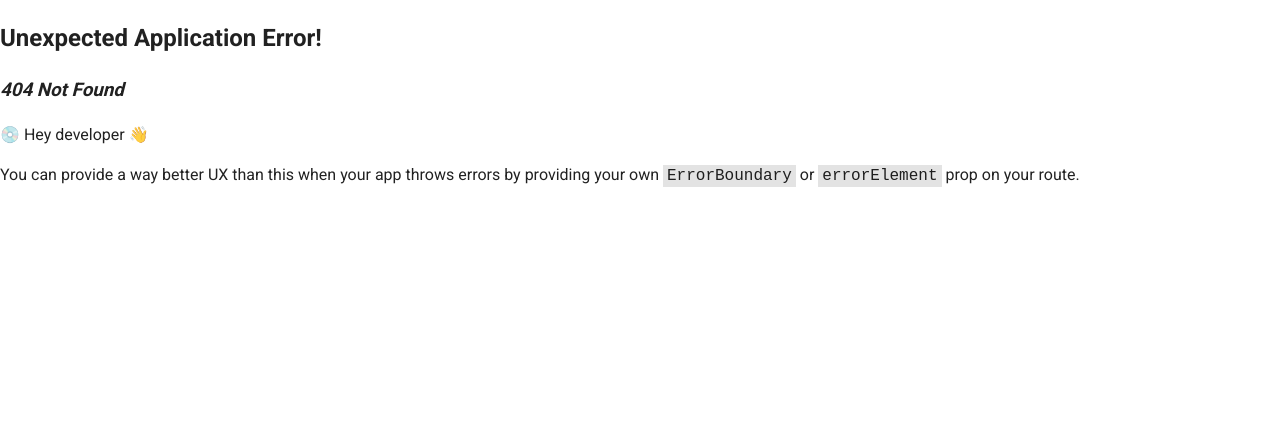
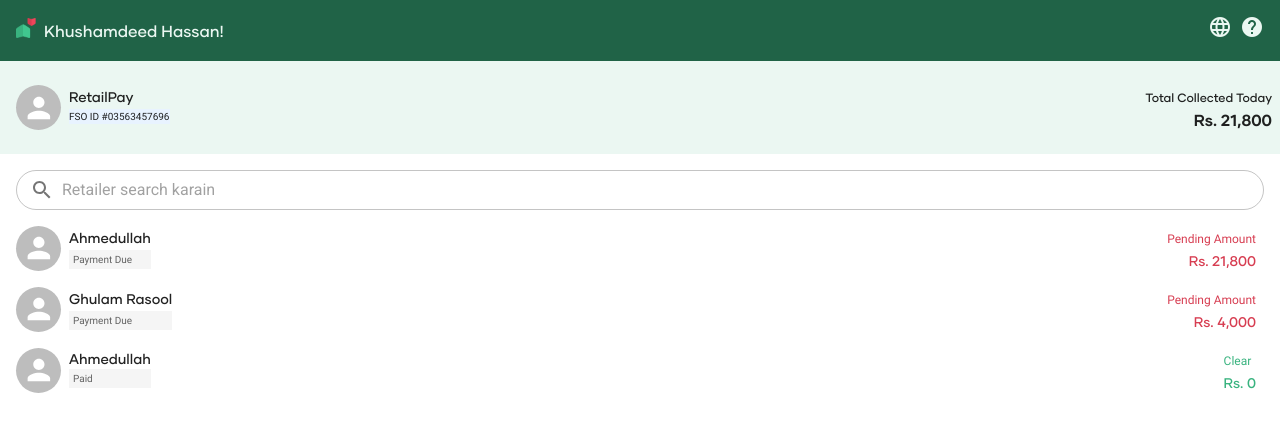
Before and after one commit to creditbook-poc/wlk-mui, a React (Vite) app: page /example in a window 1280 px wide. Before the commit this address had no page. Shown: the top 432 px of the page. Built offline with nearby package versions, Linux system fonts and the light colour scheme.

Commit message:
added an example

```diff
--- a/index.html
+++ b/index.html
@@ -5,6 +5,11 @@
       rel="stylesheet"
       href="https://fonts.googleapis.com/css?family=Roboto:300,400,500,700&display=swap"
     />
+    <link
+      rel="stylesheet"
+      href="https://fonts.googleapis.com/icon?family=Material+Icons"
+    />
+
     <meta charset="UTF-8" />
     <link rel="icon" type="image/svg+xml" href="/vite.svg" />
     <meta name="viewport" content="width=device-width, initial-scale=1.0" />
--- a/package.json
+++ b/package.json
@@ -12,6 +12,7 @@
     "@emotion/react": "^11.10.6",
     "@emotion/styled": "^11.10.6",
     "@fontsource/roboto": "^4.5.8",
+    "@mui/icons-material": "^5.11.16",
     "@mui/material": "^5.11.16",
     "localforage": "^1.10.0",
     "match-sorter": "^6.3.1",
--- a/src/App.tsx
+++ b/src/App.tsx
@@ -12,7 +12,7 @@
         <Link to={"/layout"}>Layout system</Link>
         <Link to={"/colors"}>Colors</Link>
         <Link to={"/typography"}>Typography</Link>
-        <Link to={"/components"}>Components</Link>
+        <Link to={"/example"}>Example</Link>
       </Stack>
     </>
   );
--- a/src/main.tsx
+++ b/src/main.tsx
@@ -8,6 +8,7 @@
 import App from "./App";
 import { Colors } from "./components/Colors";
 import { Typography } from "./components/Typography";
+import { LedgerHome } from "./screen/LedgerHome";
 
 const router = createBrowserRouter([
   {
@@ -26,6 +27,10 @@
     path: "/typography",
     element: <Typography />,
   },
+  {
+    path: "/example",
+    element: <LedgerHome />,
+  },
 ]);
 
 ReactDOM.createRoot(document.getElementById("root") as HTMLElement).render(
--- /dev/null
+++ b/src/screen/LedgerHome.tsx
@@ -0,0 +1,196 @@
+import {
+  Avatar,
+  Box,
+  Icon,
+  Input,
+  InputAdornment,
+  TextField,
+  Typography,
+  styled,
+  useTheme,
+} from "@mui/material";
+import cbLogo from "../assets/creditbook.png";
+import { Search } from "@mui/icons-material";
+
+export function LedgerHome() {
+  const theme = useTheme();
+
+  const RoundedTextField = styled(TextField)(() => ({
+    "& .MuiOutlinedInput-root": {
+      borderRadius: 100,
+    },
+  }));
+
+  return (
+    <Box display="flex" flexDirection="column" flex={1} height="100vh">
+      <Box
+        paddingX={2}
+        display="flex"
+        justifyContent="space-between"
+        alignItems="center"
+        color={theme.background.cardSuccess}
+        bgcolor="primary.dark"
+        height="8%"
+      >
+        <Box display="flex">
+          <img height={20} width={20} src={cbLogo} alt="logo" />
+          <Typography ml={1} variant="h6">
+            Khushamdeed Hassan!
+          </Typography>
+        </Box>
+        <Box>
+          <Icon sx={{ marginRight: 1 }}>language</Icon>
+          <Icon>helpOutlineIcon</Icon>
+        </Box>
+      </Box>
+      <Box
+        display="flex"
+        alignItems="center"
+        bgcolor={theme.background.cardSuccess}
+        height="12%"
+      >
+        <Avatar sx={{ width: 45, height: 45, marginLeft: 2 }} />
+        <Box marginX={1} display="flex" justifyContent="space-between" flex={1}>
+          <Box>
+            <Typography variant="h7">RetailPay</Typography>
+            <Typography
+              variant="bodyXSmall"
+              bgcolor={theme.background.cardImportant}
+              component="div"
+            >
+              FSO ID #03563457696
+            </Typography>
+          </Box>
+          <Box>
+            <Typography variant="h8">Total Collected Today</Typography>
+            <Typography variant="h5" align="right">
+              Rs. 21,800
+            </Typography>
+          </Box>
+        </Box>
+      </Box>
+      <Box height="80%" margin={2}>
+        <RoundedTextField
+          fullWidth
+          placeholder="Retailer search karain"
+          size="small"
+          variant="outlined"
+          InputProps={{
+            startAdornment: (
+              <InputAdornment position="start">
+                <Search />
+              </InputAdornment>
+            ),
+          }}
+        />
+        <Box display="flex" alignItems="center" mt={2}>
+          <Avatar sx={{ width: 45, height: 45 }} />
+          <Box
+            marginX={1}
+            display="flex"
+            justifyContent="space-between"
+            flex={1}
+          >
+            <Box>
+              <Typography variant="h7">Ahmedullah</Typography>
+              <Typography
+                variant="bodyXSmall"
+                bgcolor={theme.background.surfaceBasic}
+                color={theme.foreground.mediumEmphasis}
+                paddingX={0.5}
+                paddingY={0.25}
+                component="div"
+              >
+                Payment Due
+              </Typography>
+            </Box>
+            <Box>
+              <Typography color="error.main" variant="bodySmall">
+                Pending Amount
+              </Typography>
+              <Typography
+                color="error.main"
+                variant="h7"
+                align="right"
+                component="h6"
+              >
+                Rs. 21,800
+              </Typography>
+            </Box>
+          </Box>
+        </Box>
+        <Box display="flex" alignItems="center" mt={2}>
+          <Avatar sx={{ width: 45, height: 45 }} />
+          <Box
+            marginX={1}
+            display="flex"
+            justifyContent="space-between"
+            flex={1}
+          >
+            <Box>
+              <Typography variant="h7">Ghulam Rasool</Typography>
+              <Typography
+                variant="bodyXSmall"
+                bgcolor={theme.background.surfaceBasic}
+                color={theme.foreground.mediumEmphasis}
+                paddingX={0.5}
+                paddingY={0.25}
+                component="div"
+              >
+                Payment Due
+              </Typography>
+            </Box>
+            <Box>
+              <Typography color="error.main" variant="bodySmall">
+                Pending Amount
+              </Typography>
+              <Typography
+                color="error.main"
+                variant="h7"
+                align="right"
+                component="h6"
+              >
+                Rs. 4,000
+              </Typography>
+            </Box>
+          </Box>
+        </Box>
+        <Box display="flex" alignItems="center" mt={2}>
+          <Avatar sx={{ width: 45, height: 45 }} />
+          <Box
+            marginX={1}
+            display="flex"
+            justifyContent="space-between"
+            flex={1}
+          >
+            <Box display='flex' flexDirection='column'>
+              <Typography variant="h7">Ahmedullah</Typography>
+              <Typography
+                variant="bodyXSmall"
+                bgcolor={theme.background.surfaceBasic}
+                color={theme.foreground.mediumEmphasis}
+                paddingX={0.5}
+                paddingY={0.25}
+              >
+                Paid
+              </Typography>
+            </Box>
+            <Box>
+              <Typography color="success.main" variant="bodySmall">
+                Clear
+              </Typography>
+              <Typography
+                color="success.main"
+                variant="h7"
+                align="right"
+                component="h6"
+              >
+                Rs. 0
+              </Typography>
+            </Box>
+          </Box>
+        </Box>
+      </Box>
+    </Box>
+  );
+}
--- a/src/theme/typography.ts
+++ b/src/theme/typography.ts
@@ -1,97 +1,81 @@
 export const variants = {
   h1: {
-    fontSize: "1.75rem",
+    fontSize: 28,
     fontFamily: "gilmer-bold",
-    lineHeight: "2.5rem",
   },
 
   h2: {
-    fontSize: "1.5rem",
+    fontSize: 24,
     fontFamily: "gilmer-bold",
-    lineHeight: "2rem",
   },
 
   h3: {
-    fontSize: "1.375rem",
+    fontSize: 22,
     fontFamily: "gilmer-bold",
-    lineHeight: "2rem",
   },
 
   h4: {
-    fontSize: "1.125rem",
+    fontSize: 18,
     fontFamily: "gilmer-bold",
-    lineHeight: "1.5rem",
   },
 
   h5: {
-    fontSize: "1rem",
+    fontSize: 16,
     fontFamily: "gilmer-bold",
-    lineHeight: "1.5rem",
   },
 
   h6: {
-    fontSize: "1rem",
+    fontSize: 16,
     fontFamily: "gilmer-medium",
-    lineHeight: "1.5rem",
   },
 
   h7: {
-    fontSize: "0.875rem",
+    fontSize: 14,
     fontFamily: "gilmer-medium",
-    lineHeight: "1.5rem",
   },
 
   h8: {
-    fontSize: "0.75rem",
+    fontSize: 12,
     fontFamily: "gilmer-medium",
-    lineHeight: "1rem",
   },
 
   bodyLarge: {
-    fontSize: "1rem",
+    fontSize: 16,
     fontFamily: "roboto-regular",
-    lineHeight: "1.5rem",
   },
 
   bodyLargeBold: {
-    fontSize: "1rem",
+    fontSize: 16,
     fontFamily: "roboto-medium",
-    lineHeight: "1.5rem",
   },
 
   bodyMedium: {
-    fontSize: "0.875rem",
+    fontSize: 14,
     fontFamily: "roboto-regular",
-    lineHeight: "1.5rem",
   },
 
   bodyMediumBold: {
-    fontSize: "0.875rem",
+    fontSize: 14,
     fontFamily: "roboto-medium",
-    lineHeight: "1.5rem",
   },
 
   bodySmall: {
-    fontSize: "0.75rem",
+    fontSize: 12,
     fontFamily: "roboto-regular",
-    lineHeight: "1rem",
   },
 
   bodySmallBold: {
-    fontSize: "0.75rem",
+    fontSize: 12,
     fontFamily: "roboto-medium",
-    lineHeight: "1rem",
   },
 
   bodyXSmall: {
-    fontSize: "0.625",
+    fontSize: 10,
     fontFamily: "roboto-regular",
-    lineHeight: "1rem",
   },
 
   bodyXSmallBold: {
-    fontSize: "0.625",
+    fontSize: 10,
     fontFamily: "roboto-medium",
-    lineHeight: "1rem",
   }
 };
```
Also changed, not shown: src/assets/creditbook.png (added), 1 other file (tests, documents, lock files or other folders).
